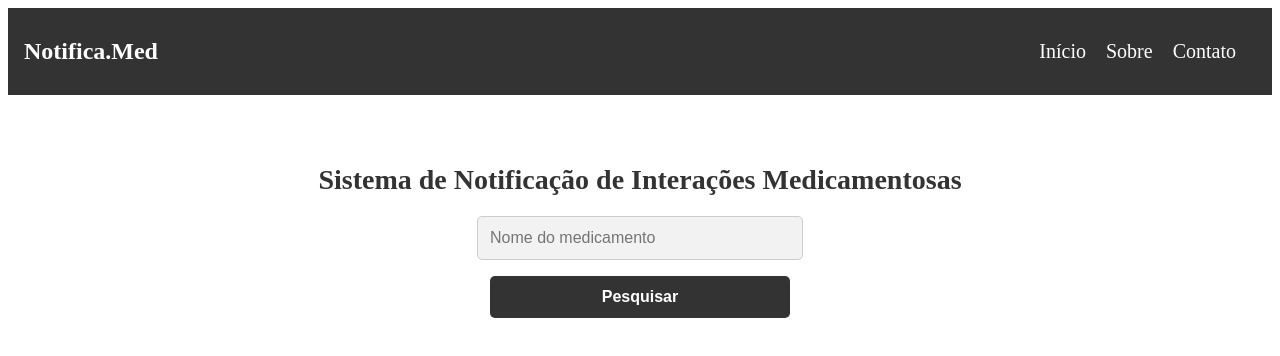
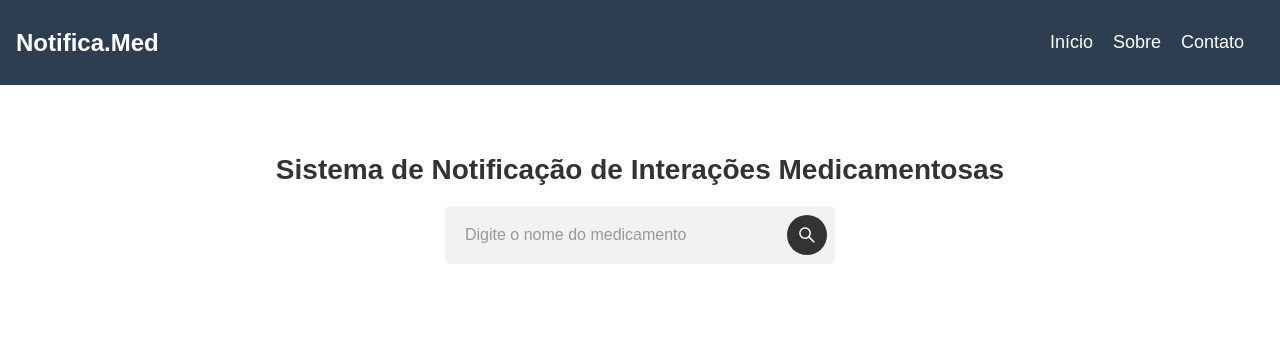
Before and after one commit to lyssasrodrigues/Notifica.Med, a React (Vite) app: page / in a window 1280 px wide. Shown: the top 356 px of the page. Built offline with nearby package versions, Linux system fonts and the light colour scheme.

Commit message:
melhorando o visual do site

```diff
--- a/package.json
+++ b/package.json
@@ -10,8 +10,12 @@
     "preview": "vite preview"
   },
   "dependencies": {
+    "@emotion/react": "^11.11.1",
+    "@emotion/styled": "^11.11.0",
+    "@mui/material": "^5.14.2",
     "react": "^18.2.0",
-    "react-dom": "^18.2.0"
+    "react-dom": "^18.2.0",
+    "react-icons": "^4.10.1"
   },
   "devDependencies": {
     "@types/react": "^18.2.15",
--- a/src/Home/InteracoesMedicamentosas.jsx
+++ /dev/null
@@ -1,32 +0,0 @@
-import React from 'react';
-
-function InteracoesMedicamentosas({ interacoes }) {
-  return (
-    <div>
-      <table>
-        <thead>
-          <tr>
-            <th>Interage com</th>
-            <th>Efeito clínico</th>
-            <th>Grau de Interação</th>
-            <th>Início de ação</th>
-            <th>Recomendação</th>
-          </tr>
-        </thead>
-        <tbody>
-          {interacoes.map((interacao, index) => (
-            <tr key={index}>
-              <td>{interacao.medicamento}</td>
-              <td>{interacao.efeitoClinico}</td>
-              <td>{interacao.grauInteracao}</td>
-              <td>{interacao.inicioAcao}</td>
-              <td>{interacao.recomendacao}</td>
-            </tr>
-          ))}
-        </tbody>
-      </table>
-    </div>
-  );
-}
-
-export default InteracoesMedicamentosas;
--- /dev/null
+++ b/src/Home/InteractionMessage.jsx
@@ -0,0 +1,23 @@
+// interactionMessage.jsx
+import React from 'react';
+import { BsArrowRight, BsExclamationTriangle, BsCheckCircle } from 'react-icons/bs';
+
+function InteractionMessage({ message }) {
+  return (
+    <div className="interaction-message">
+      {message.map((interacao, index) => (
+        <div key={index}>
+          <p><strong>Interage com?</strong></p>
+          <p><BsArrowRight className="arrow-right-icon" /> {interacao.medicamento}</p>
+          <p><strong>O que pode causar?</strong></p>
+          <p><BsExclamationTriangle className="exclamation-icon" /> {interacao.efeitoClinico}</p>
+          <p><strong>O que fazer?</strong></p>
+          <p><BsCheckCircle className="check-icon" /> {interacao.recomendacao}</p>
+          <hr />
+        </div>
+      ))}
+    </div>
+  );
+}
+
+export default InteractionMessage;
--- a/src/Home/index.jsx
+++ b/src/Home/index.jsx
@@ -1,83 +1,44 @@
+// src/Home.js
+
 import React, { useState } from 'react';
 import './styles.css';
-import InteracoesMedicamentosas from './InteracoesMedicamentosas';
+import { AiOutlineSearch } from 'react-icons/ai';
+import InteractionMessage from './InteractionMessage';
 
 function Home() {
   const [medicamento, setMedicamento] = useState('');
-  const [interacoes, setInteracoes] = useState([]);
-  const [isLoading, setIsLoading] = useState(false);
+  const [mensagem, setMensagem] = useState([]);
 
   const handleInputChange = (event) => {
     setMedicamento(event.target.value);
   };
 
   const handlePesquisar = () => {
-    setIsLoading(true);
-    setTimeout(() => {
     // Simulação de chamada a uma API para buscar interações medicamentosas
     const exemploInteracoes = getInteracoesMedicamento(medicamento);
-      setInteracoes(exemploInteracoes);
-      setIsLoading(false);
-    }, 2000);
+    setMensagem(exemploInteracoes);
   };
 
   // Função de simulação de interações medicamentosas
   const getInteracoesMedicamento = (medicamento) => {
     const medicamentoLowerCase = medicamento.toLowerCase();
 
-    // Simulando as respostas para o medicamento "Aciclovir"
-    if (medicamentoLowerCase === 'aciclovir') {
+    // Simulando as respostas para o medicamento "AAS" ou "Ácido acetilsalicílico"
+    if (medicamentoLowerCase === 'aas' || medicamentoLowerCase === 'ácido acetilsalicílico') {
       return [
         {
-          medicamento: 'Tenofovir',
-          efeitoClinico: 'Tontura; diarréia; vômito; neuropatia',
-          grauInteracao: 'Moderada',
-          inicioAcao: 'Não especificado',
-          recomendacao: 'Monitorar aumento dos efeitos tóxicos do tenofovir (tontura; diarréia; neuropatia; vômito).',
+          medicamento: 'Insulina ',
+          efeitoClinico: 'Aumento no risco de hipoglicemia',
+          recomendacao: ' Monitorar os níveis de glicose no sangue quando usado em combinação com insulina.',
         },
         {
-          medicamento: 'Zidovudina',
-          efeitoClinico: 'Letargia e fadiga grave',
-          grauInteracao: 'Moderada',
-          inicioAcao: 'Rápido',
-          recomendacao: 'Observar a ocorrência de letargia e fadiga.',
-        },
-      ];
-      if (medicamentoLowerCase === 'Ácido épsilon aminocapróico') {
-        return [
-          {
-            medicamento: 'Tretinoína',
-            efeitoClinico: '↑ risco de trombose;',
-            grauInteracao: 'Grave',
-            inicioAcao: 'Não especificado',
-            recomendacao: 'Monitorar aumento dos efeitos tóxicos do tenofovir (tontura; diarréia; neuropatia; vômito).',
-          },
-        ]
-    }
-  }
-
-  else if (medicamento === '') {
-      // Retorno para quando nenhum medicamento é inserido
-      return [
-        {
-          medicamento: 'Medicamento não encontrado. Digite novamente.',
-          efeitoClinico: '-',
-          grauInteracao: '-',
-          inicioAcao: '-',
-          recomendacao: '-',
+          medicamento: 'Warfarin/ Varfarina (é um anticoagulante que age na inibição dos fatores de coagulação dependentes da vitamina K.)',
+          efeitoClinico: 'Risco de sangramento aumentado.',
+          recomendacao: 'Monitorar sinais de sangramento quando usado em combinação com warfarin.',
         },
       ];
     } else {
-      // Retorno para medicamento não encontrado
-      return [
-        {
-          medicamento: `Nenhum resultado encontrado para "${medicamento}".`,
-          efeitoClinico: '-',
-          grauInteracao: '-',
-          inicioAcao: '-',
-          recomendacao: '-',
-        },
-      ];
+      return [{ medicamento: `Nenhum resultado encontrado para "${medicamento}".`, efeitoClinico: '-', recomendacao: '-' }];
     }
   };
 
@@ -95,16 +56,18 @@ function Home() {
       </header>
       <div className="container">
         <h1>Sistema de Notificação de Interações Medicamentosas</h1>
+        <div className="search-container">
           <input
             type="text"
-        placeholder="Nome do medicamento"
+            placeholder="Digite o nome do medicamento"
             value={medicamento}
             onChange={handleInputChange}
           />
-      <button type="button" onClick={handlePesquisar} disabled={isLoading}>
-        {isLoading ? 'Pesquisando...' : 'Pesquisar'}
+          <button type="button" onClick={handlePesquisar}>
+            <AiOutlineSearch />
           </button>
-      {interacoes.length > 0 && <InteracoesMedicamentosas interacoes={interacoes} />}
+        </div>
+        {mensagem.length > 0 && <InteractionMessage message={mensagem} />}
       </div>
     </div>
   );
--- a/src/Home/styles.css
+++ b/src/Home/styles.css
@@ -1,87 +1,18 @@
-.container {
-    display: flex;
-    align-items: center;
-    flex-direction: column;
-    margin-top: 50px;
+/* src/styles.css */
+
+/* Estilos globais */
+body {
+  font-family: Arial, sans-serif;
+  margin: 0;
+  padding: 0;
 }
 
-  .container h1 {
-    margin-bottom: 20px;
-    font-size: 28px;
-    color: #333;
-  }
-
-  .container input {
-    width: 300px;
-    padding: 12px;
-    margin-bottom: 16px;
-
-    background: #f2f2f2;
-    border: 1px solid #ccc;
-    border-radius: 5px;
-    font-size: 16px;
-    color: #333;
-  }
-
-  .container button {
-    width: 300px;
-    padding: 12px;
-    font-weight: 700;
-
-    background:#333;
-    color: #fff;
-    border-radius: 5px;
-    border: none;
-    cursor: pointer;
-    transition: background-color 0.2s;
-    font-size: 16px;
-  }
-
-  .container button:hover {
-    background-color: #333;
-  }
-
-
-
-  .container ul {
-    list-style: none;
-    margin-top: 30px;
-    max-width: 400px;
-  }
-
-  .container li {
-    margin-bottom: 10px;
-    font-size: 20px;
-    color: #333;
-  }
-  .container table {
-    width: 100%;
-    border-collapse: collapse;
-    margin-top: 30px;
-    max-width: 600px;
-    font-size:15px;
-  }
-
-  .container th,
-  .container td {
-    padding: 10px;
-    text-align: left;
-    border-bottom: 1px solid #ccc;
-  }
-
-  .container th {
-    background-color: #f2f2f2;
-    color: #333;
-  }
-
-  .container tr:hover {
-    background-color: #f2f2f2;
-  }
+/* Cabeçalho */
 .header {
   display: flex;
+  justify-content: space-between;
   align-items: center;
-    justify-content: space-between;
-    background-color: #333;
+  background-color: #2d3e50; /* Azul escuro */
   color: #fff;
   padding: 16px;
 }
@@ -101,12 +32,122 @@
 }
 
 nav a {
+  text-decoration: none;
   color: #fff;
-    text-decoration: none;
-    font-size: 20px;
+  font-size: 18px;
   transition: color 0.2s;
 }
 
 nav a:hover {
-    color: #d13e75;
+  color: #d13e75; /* Rosa */
 }
+
+/* Container principal */
+.container {
+  display: flex;
+  flex-direction: column;
+  align-items: center;
+  margin-top: 50px;
+}
+
+.container h1 {
+  margin-bottom: 20px;
+  font-size: 28px;
+  color: #333;
+}
+
+.search-container {
+  display: flex;
+  align-items: center;
+  background-color: #f2f2f2; /* Cinza claro */
+  padding: 8px;
+  border-radius: 5px;
+}
+
+.search-container input {
+  width: 300px;
+  padding: 12px;
+  margin-right: 10px;
+  border: none;
+  background: transparent;
+  font-size: 16px;
+  color: #333;
+  border-radius: 5px;
+}
+
+.search-container input::placeholder {
+  color: #999; /* Cinza mais claro para texto de placeholder */
+}
+
+.search-container button {
+  width: 40px;
+  height: 40px;
+  display: flex;
+  justify-content: center;
+  align-items: center;
+  background: #333; /* Preto */
+  color: #fff;
+  border-radius: 50%;
+  border: none;
+  cursor: pointer;
+  font-size: 20px;
+  transition: background-color 0.2s;
+}
+
+.search-container button:hover {
+  background-color: #d13e75; /* Rosa */
+}
+
+/* Mensagem de interações medicamentosas */
+.interaction-message {
+  margin-top: 20px;
+  padding: 20px;
+  background-color: #fff; /* Branco */
+  color: #333;
+  border-radius: 4px;
+  text-align: center;
+  box-shadow: 0 0 4px rgba(0, 0, 0, 0.1);
+}
+
+.interaction-message p {
+  margin-bottom: 10px;
+}
+
+.interaction-message hr {
+  margin: 20px 0;
+  border: 0;
+  border-top: 1px solid #ccc; /* Cinza claro */
+}
+
+.interaction-message {
+  margin-top: 20px;
+  padding: 20px;
+  background-color: #f2f2f2; /* Cinza claro */
+  color: #333;
+  border-radius: 4px;
+  text-align: left;
+  box-shadow: 0 0 4px rgba(0, 0, 0, 0.1);
+}
+
+.interaction-message p {
+  margin-bottom: 10px;
+  display: flex;
+  align-items: center;
+}
+
+.interaction-message p strong {
+  margin-right: 20px;
+}
+
+/* Estilos específicos para cada ícone */
+.interaction-message p .arrow-right-icon {
+  color: #d13e75; /* Rosa */
+}
+
+.interaction-message p .exclamation-icon {
+  color: #e67e22; /* Laranja */
+}
+
+.interaction-message p .check-icon {
+  color: #2ecc71; /* Verde */
+}
```
Also changed, not shown: 1 other file (tests, documents, lock files or other folders). Lines whose indentation alone changed are shown as unchanged.
